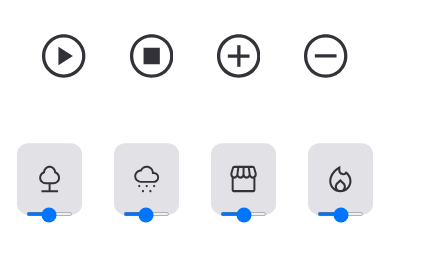
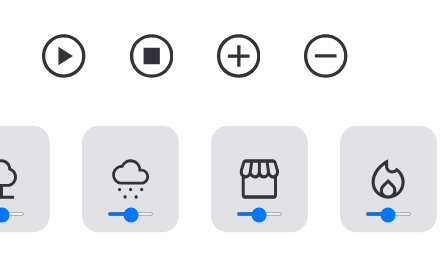
Before and after one commit to Pedro558/PomodoroTimer, a plain HTML site: page index.html in a window 390 px wide. Shown: the part 296-566 px from the top of the page, 443 px wide, since content can reach past the window. Drawn offline with Linux system fonts and the light colour scheme.

```diff
--- a/style.css
+++ b/style.css
@@ -155,10 +155,6 @@
     justify-content: center;
   }
 
-  .card svg{
-    width: clamp(3.9rem, 3rem + 9vw, 9.8rem);
-  }
-
   input{
     margin-top: 110px;
   }
```
